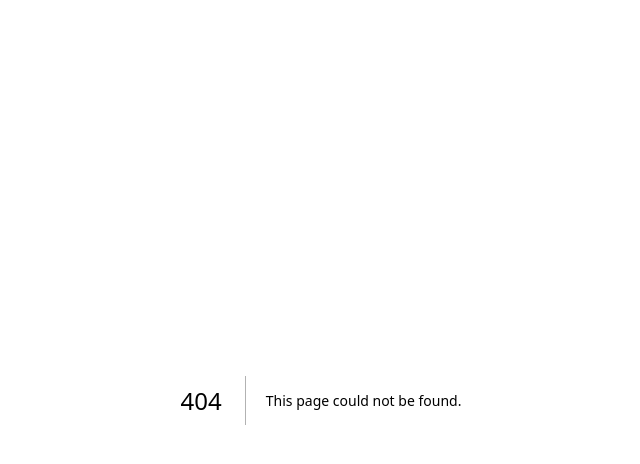
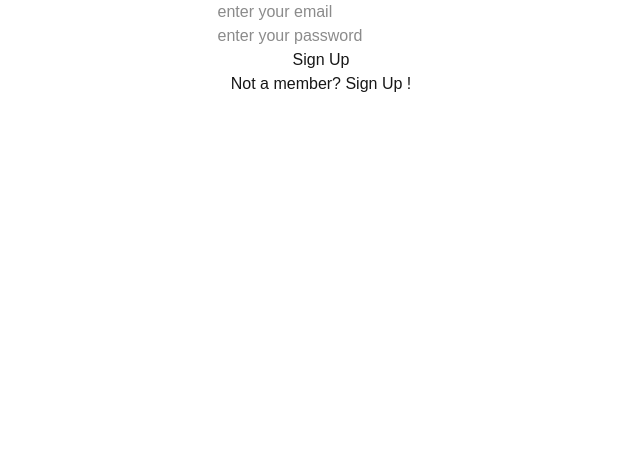
Before and after one commit to tabetant/job_app_manager, a Next.js app: page /login in a window 1280 px wide. Before the commit this address had no page. Shown: the top 464 px of the page, without its empty margins (319-959 px from the left). Built offline with nearby package versions, Linux system fonts and the light colour scheme.

Commit message:
implemented login form and page

```diff
--- /dev/null
+++ b/src/app/login/page.tsx
@@ -0,0 +1,6 @@
+import LoginForm from "../ui/LoginForm";
+export default function LoginPage() {
+    return (
+        <LoginForm />
+    )
+}
--- a/src/app/ui/LoginForm.tsx
+++ b/src/app/ui/LoginForm.tsx
@@ -0,0 +1,53 @@
+'use client'
+import { useForm, SubmitHandler } from 'react-hook-form';
+import { z } from 'zod';
+import { zodResolver } from '@hookform/resolvers/zod'
+import { supabase } from '../../db/client'
+import Link from 'next/link'
+
+export default function LoginForm() {
+    const inputsSchema = z.object({
+        email: z.string().email('Invalid email address'),
+        password: z.string().min(8, 'Password must be at least 8 characters')
+    })
+
+    type Inputs = z.infer<typeof inputsSchema>
+
+    const {
+        register,
+        watch,
+        handleSubmit,
+        formState: { errors },
+    } = useForm<Inputs>({
+        resolver: zodResolver(inputsSchema),
+        defaultValues: {
+            email: '',
+            password: '',
+        }
+    })
+
+    const onSubmit: SubmitHandler<Inputs> = async (data) => {
+        const { email, password } = data;
+        const { error } = await supabase().auth.signInWithPassword({
+            email,
+            password,
+        });
+        if (error) {
+            console.error('Login Failed: ', error.message);
+            return;
+        }
+    }
+
+    return (
+        <form className='text-center' onSubmit={handleSubmit(onSubmit)}>
+            <input {...register('email')} type='email' placeholder='enter your email' />
+            <p>{errors.email?.message}</p>
+            <input {...register('password')} type='password' placeholder='enter your password' />
+            <p>{errors.password?.message}</p>
+            <input type='submit' value='Sign Up' />
+            <div>
+                <Link href='/signup'>Not a member? Sign Up !</Link>
+            </div>
+        </form>
+    )
+}
--- a/src/app/ui/SignupForm.tsx
+++ b/src/app/ui/SignupForm.tsx
@@ -2,6 +2,7 @@ import { z } from 'zod';
 import { useForm, SubmitHandler } from 'react-hook-form';
 import { zodResolver } from '@hookform/resolvers/zod';
 import { supabase } from '@/db/client';
+import Link from 'next/link'
 export default function SignupForm() {
     const inputsSchema = z.object({
         name: z.string().min(1, 'This is required'),
@@ -49,6 +50,7 @@ export default function SignupForm() {
             <input {...register('password')} type='password' placeholder='enter your password' />
             <p>{error.password?.message}</p>
             <input type='submit' value='Sign Up' />
+            <Link href='/login'>Already a member? Log in !</Link>
         </form>
     )
 }
```
